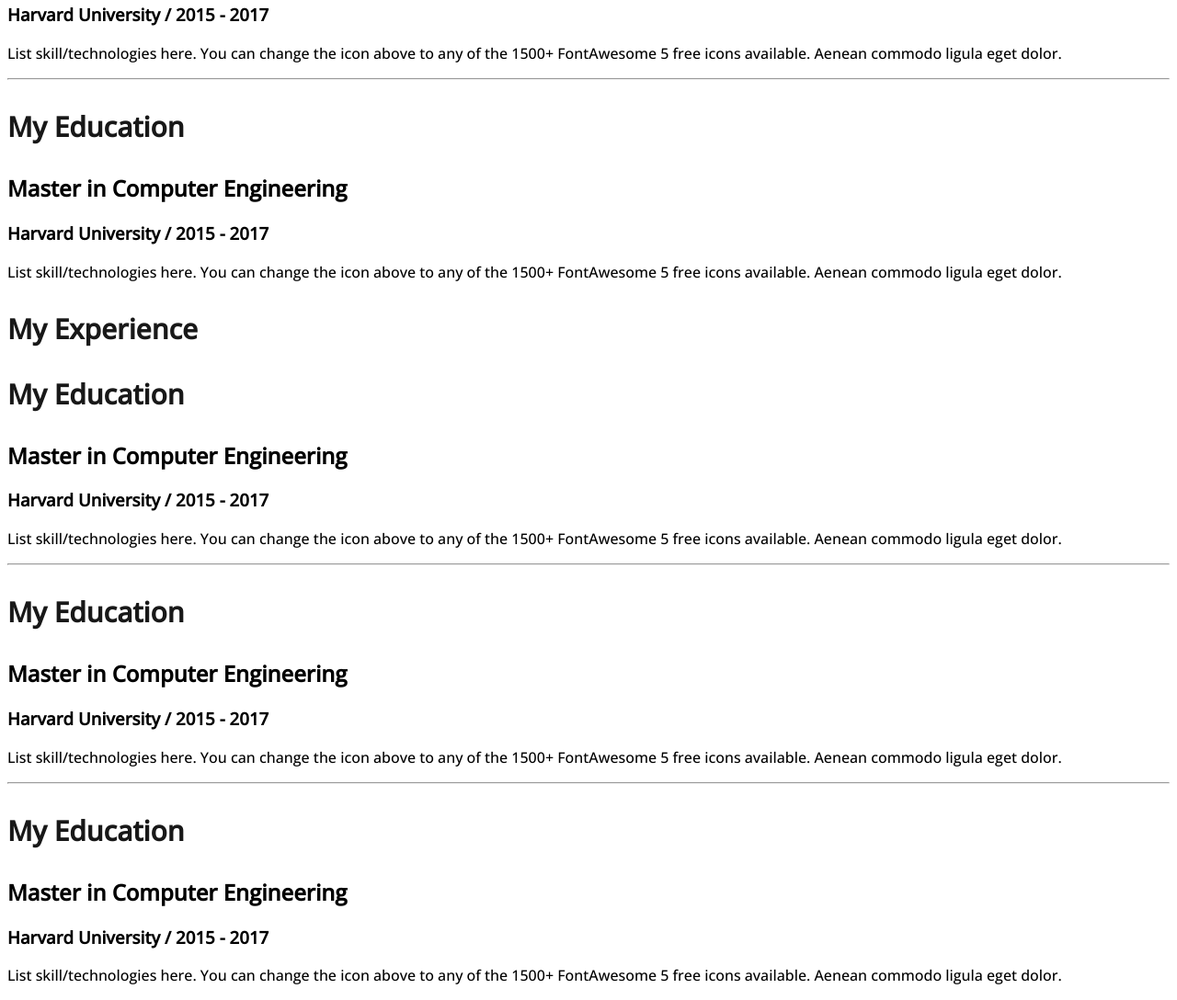
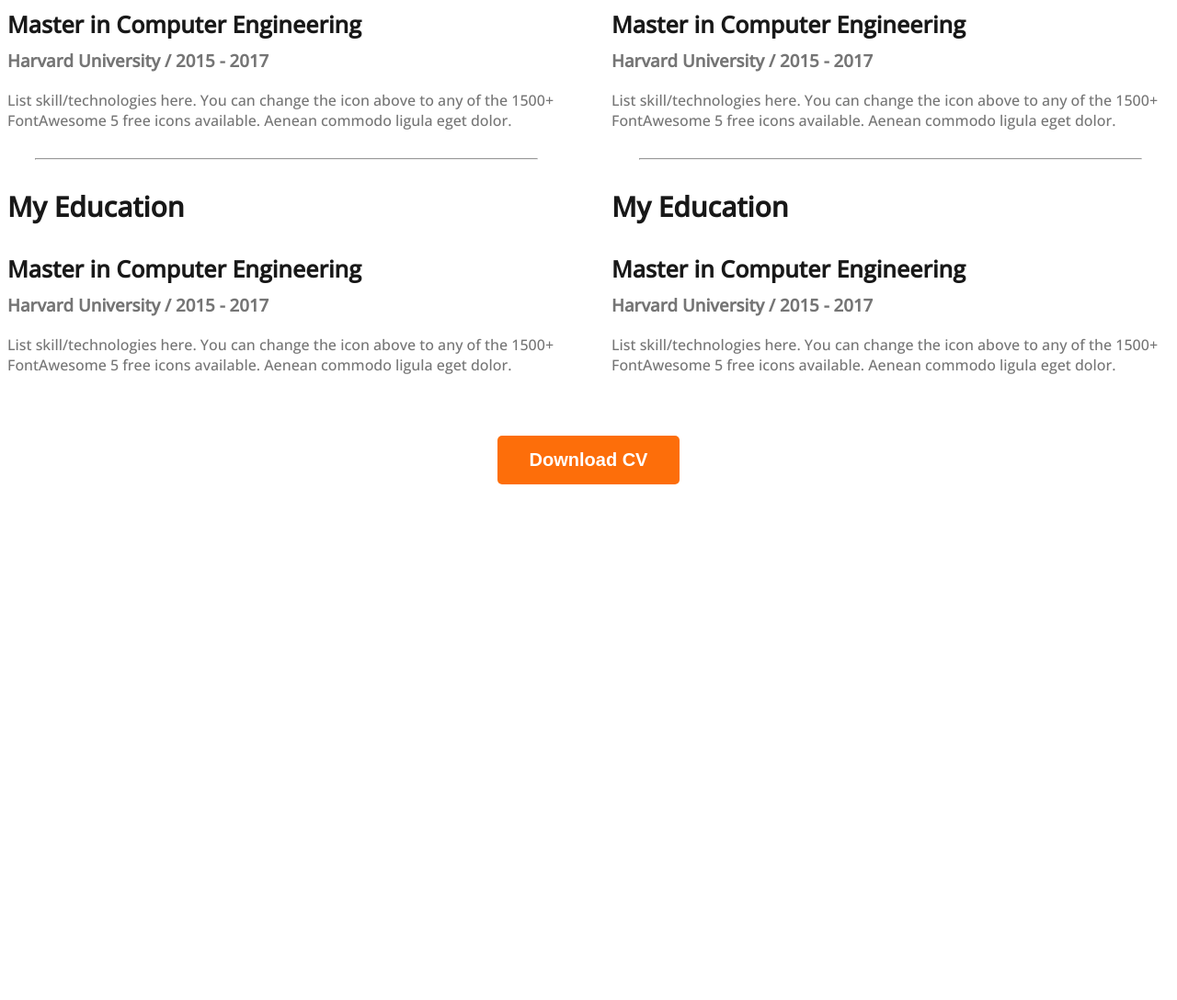
Before and after one commit to MHNuhash/web-developer-portfolio, a plain HTML site: page index.html in a window 1280 px wide. Shown: the part 2884-3972 px from the top of the page at 92% size. After the commit the page ends 3419 px from the top, so only its background shows below. Drawn offline with nearby package versions, Linux system fonts and the light colour scheme.

Commit message:
finished the resume section

```diff
--- a/index.html
+++ b/index.html
@@ -97,7 +97,7 @@
 
             <div class="resume-container">
                <!-- .resume-column*2>h3.resume-column-title -->
-               <div>
+                <div class="resume-column">
                 <h3 class="resume-column-title">My Education</h3>
                     <div class="resume-item">
                     <h2 class="resume-item-title">Master in Computer Engineering</h2>
@@ -106,7 +106,6 @@
                         to any of the 1500+ FontAwesome 5 free icons available. Aenean commodo ligula eget dolor.</p>
                     </div>
                     <hr>
-               <div>
                 <h3 class="resume-column-title">My Education</h3>
                     <div class="resume-item">
                     <h2 class="resume-item-title">Master in Computer Engineering</h2>
@@ -115,7 +114,6 @@
                         to any of the 1500+ FontAwesome 5 free icons available. Aenean commodo ligula eget dolor.</p>
                     </div>
                     <hr>
-               <div>
                 <h3 class="resume-column-title">My Education</h3>
                     <div class="resume-item">
                     <h2 class="resume-item-title">Master in Computer Engineering</h2>
@@ -126,9 +124,17 @@
 
 
                 </div>
-               <div>
+
+                <div class="resume-column">
                 <h3 class="resume-column-title">My Experience</h3>
-                <div>
+
+                    <div class="resume-item">
+                    <h2 class="resume-item-title">Master in Computer Engineering</h2>
+                    <h3 class="resume-item-institute">Harvard University / 2015 - 2017</h3>
+                    <p class="resume-item-description">List skill/technologies here. You can change the icon above
+                        to any of the 1500+ FontAwesome 5 free icons available. Aenean commodo ligula eget dolor.</p>
+                    </div>
+                    <hr>
                 <h3 class="resume-column-title">My Education</h3>
                     <div class="resume-item">
                     <h2 class="resume-item-title">Master in Computer Engineering</h2>
@@ -137,7 +143,6 @@
                         to any of the 1500+ FontAwesome 5 free icons available. Aenean commodo ligula eget dolor.</p>
                     </div>
                     <hr>
-                   <div>
                 <h3 class="resume-column-title">My Education</h3>
                     <div class="resume-item">
                     <h2 class="resume-item-title">Master in Computer Engineering</h2>
@@ -145,18 +150,12 @@
                     <p class="resume-item-description">List skill/technologies here. You can change the icon above
                         to any of the 1500+ FontAwesome 5 free icons available. Aenean commodo ligula eget dolor.</p>
                     </div>
-                    <hr>
-                   <div>
-                    <h3 class="resume-column-title">My Education</h3>
-                    <div class="resume-item">
-                        <h2 class="resume-item-title">Master in Computer Engineering</h2>
-                        <h3 class="resume-item-institute">Harvard University / 2015 - 2017</h3>
-                        <p class="resume-item-description">List skill/technologies here. You can change the icon above
-                            to any of the 1500+ FontAwesome 5 free icons available. Aenean commodo ligula eget dolor.</p>
+
               </div>
             </div>
+            <div class="download-cv">
+                <button class="btn-primary">Download CV</button>
             </div>
-
         </section>
 
     </main>
--- a/styles/portfolio.css
+++ b/styles/portfolio.css
@@ -144,3 +144,30 @@
 font-size: 30px;
 font-weight: 700;
 }
+
+.resume-container{
+    display: flex;
+    gap: 50px;
+}
+
+.resume-item-title{
+    color: #181818;
+font-size: 25px;
+font-weight: 700;
+margin-bottom: 10px;
+}
+.resume-item-institute{
+    margin-bottom: 20px;
+    margin-top: 10px;
+}
+.resume-item-institute, .resume-item-description{
+    color: #757575;
+}
+
+.resume-container hr{
+    margin: 30px;
+}
+.download-cv {
+    text-align: center;
+    margin-top: 50px;
+}
```
Lines whose indentation alone changed are shown as unchanged.
